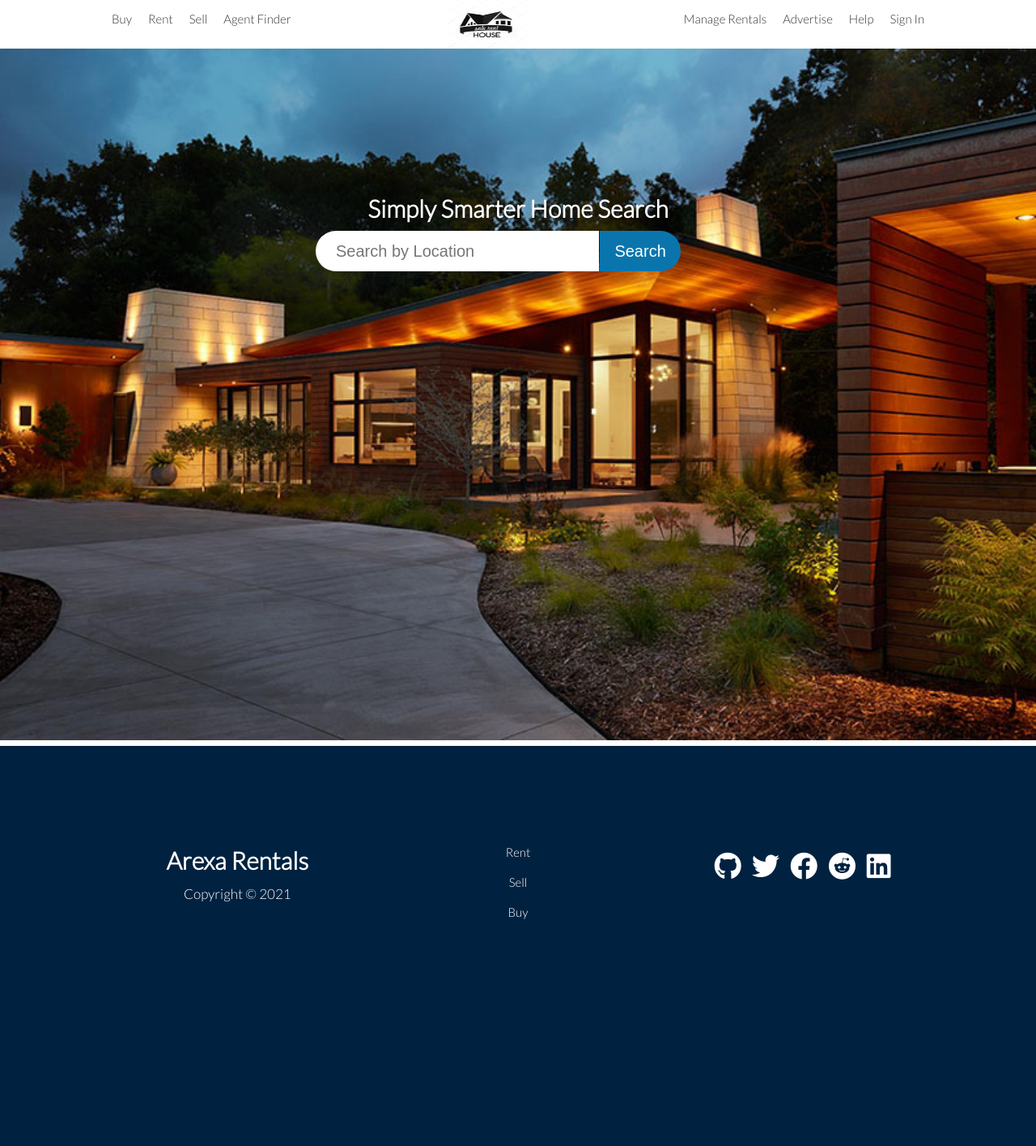
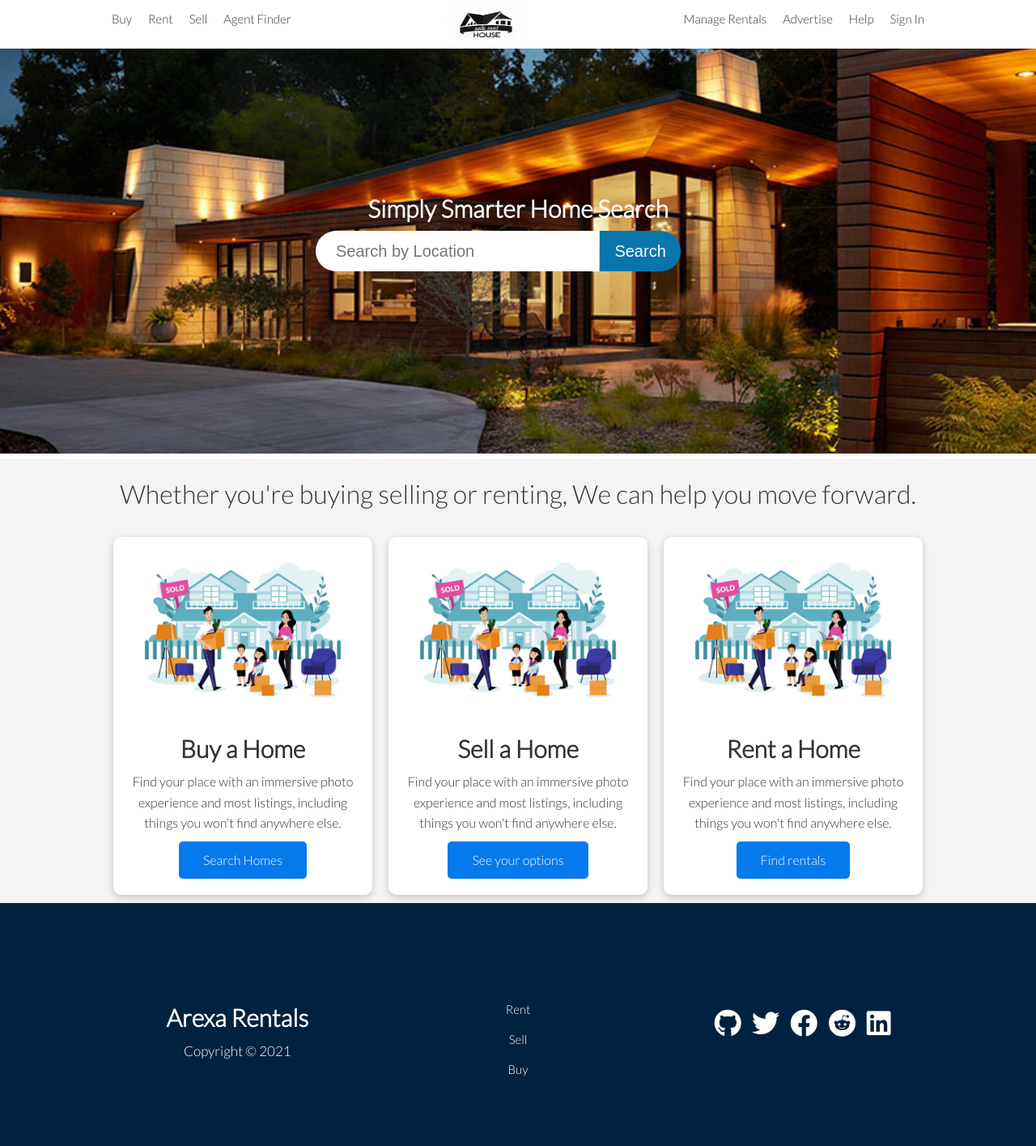
Before and after one commit to OkothPius/Arexa, a Django app: page /rental/ in a window 1280 px wide. Shown: the whole page at 81% size. Before the commit the page ends 1135 px from the top, so only its background shows below. Run offline with Django 3.2, Linux system fonts and the light colour scheme.

Commit message:
feat: update

```diff
--- a/backend/rental/templates/rental/base.html
+++ b/backend/rental/templates/rental/base.html
@@ -38,7 +38,10 @@
     </main>
 
     <!-- Display Image -->
-    <img src="/static/rental/hse.jpg" alt="img">
+    <div class="display">
+      <img src="/static/rental/hse.jpg" alt="img">
+    </div>
+
     <div class="container">
       <div class="box">
         <h1>Simply Smarter Home Search</h1>
@@ -47,8 +50,43 @@
           <input type="submit" name="" value="Search">
         </form>
       </div>
+    </div>
 
-    </div>
+
+    <!-- Info Section -->
+    <section class="info bg-light">
+      <h2 class=" md text-center my-2">Whether you're buying selling or renting,
+        We can help you move forward.
+      </h2>
+      <div class="container flex">
+        <div class="card">
+          <img src="/static/rental/rental.jpg" alt="">
+          <h1>Buy a Home</h1>
+          <p>Find your place with an immersive photo experience and most listings, including things
+            you won't find anywhere else.
+          </p>
+          <a href="" class="btn btn-primary">Search Homes</a>
+        </div>
+
+        <div class="card">
+          <img src="/static/rental/rental.jpg" alt="">
+          <h1 class="text-center">Sell a Home</h1>
+          <p>Find your place with an immersive photo experience and most listings, including things
+          you won't find anywhere else.
+          </p>
+          <a href="" class="btn btn-primary">See your options</a>
+        </div>
+
+        <div class="card">
+          <img src="/static/rental/rental.jpg" alt="">
+          <h1 class="text-center">Rent a Home</h1>
+          <p>Find your place with an immersive photo experience and most listings, including things
+            you won't find anywhere else.
+          </p>
+          <a href="" class="btn btn-primary">Find rentals</a>
+        </div>
+      </div>
+    </section>
 
     <!-- Footer -->
     <footer class="footer bg-dark py-5">
```
